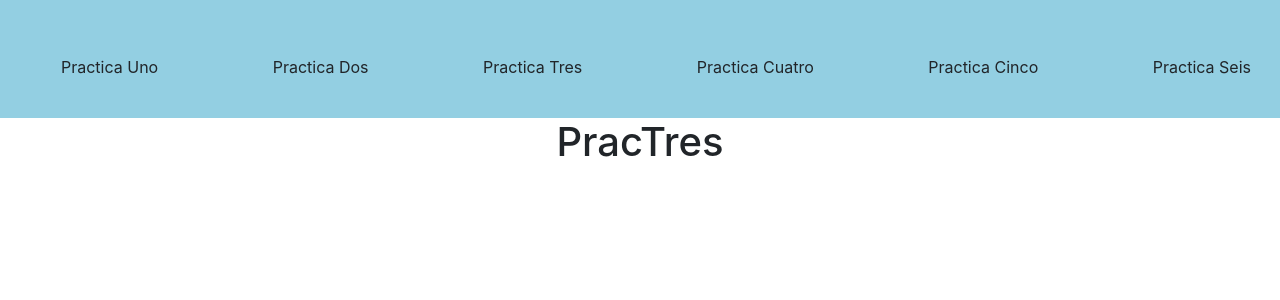
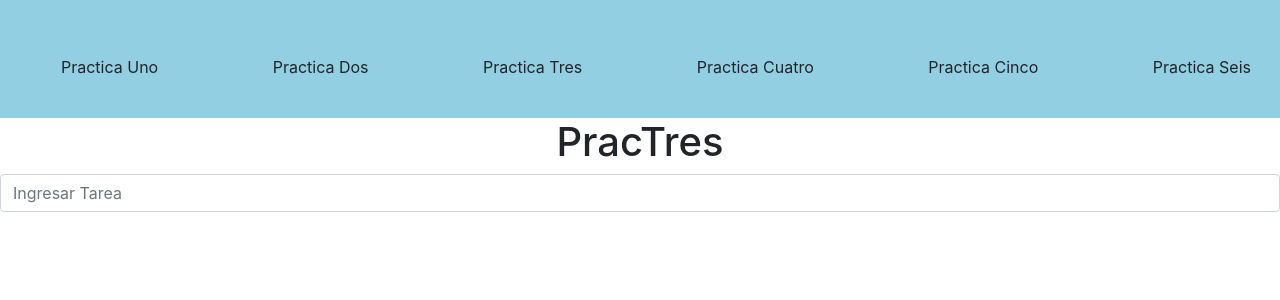
Before and after one commit to pmz10/PracticasReact2022, a React (Create React App) app: page /PracTres in a window 1280 px wide. Shown: the top 300 px of the page. Built offline with nearby package versions, Linux system fonts and the light colour scheme; no server answers; the database is empty.

Commit message:
useLocalStorage

```diff
--- /dev/null
+++ b/src/FireBase.js
@@ -0,0 +1,16 @@
+import firebase from 'firebase/app'
+import 'firebase/firestore'
+
+const firebaseConfig = {
+    apiKey: "AIzaSyCYFiO_ARoK3zB95LWpDX3YY1XOgpnrD4I",
+    authDomain: "crudafcuauchi.firebaseapp.com",
+    projectId: "crudafcuauchi",
+    storageBucket: "crudafcuauchi.appspot.com",
+    messagingSenderId: "600658302909",
+    appId: "1:600658302909:web:7634e0f73985449b76e4d4"
+  };
+
+  // Initialize Firebase
+  firebase.initializeApp(firebaseConfig);
+
+  export {firebase}
--- a/src/Pages/PracTres.jsx
+++ b/src/Pages/PracTres.jsx
@@ -1,11 +1,36 @@
 import React from "react";
+import { firebase } from '../FireBase'
 import Cabezera from "../componets/Cabezera";
+import { useLocalStorage } from "../componets/useLocalStorage";
 
 const PracTres = () => {
+
+  const [text, setText] = useLocalStorage('text', '')
+
+  React.useEffect(() =>{
+    const ObtenerDatos = async () =>{
+      try{
+        const db = firebase.firestore()
+        const data = await db.collection('PersonajesDeLaTrama').get()
+        console.log(data.docs)
+      }catch (error){
+        console.log(error)
+      }
+    }
+    ObtenerDatos()
+  },[])
+
   return (
     <>
       <Cabezera />
       <h1>PracTres</h1>
+      <input
+                type="text"
+                className="form-control mb-2"
+                placeholder="Ingresar Tarea"
+                onChange={(e) => setText(e.target.value)}
+                value={text}
+              />
     </>
   );
 };
--- /dev/null
+++ b/src/componets/useLocalStorage.jsx
@@ -0,0 +1,24 @@
+import { useState } from "react";
+
+export function useLocalStorage (key, initialValue){
+    const [storedValue, setStoredValue] = useState(() => {
+        try{
+            const item = window.localStorage.getItem(key)
+            return item ? JSON.parse(item) : initialValue
+
+        }catch(error){
+            return initialValue
+        }
+    })
+
+    const setValue = value => {
+        try{
+            setStoredValue(value)
+            window.localStorage.setItem(key, JSON.stringify(value))
+            } catch(error){
+                console.log(error)
+        }
+
+    }
+    return [storedValue, setValue]
+}
```
